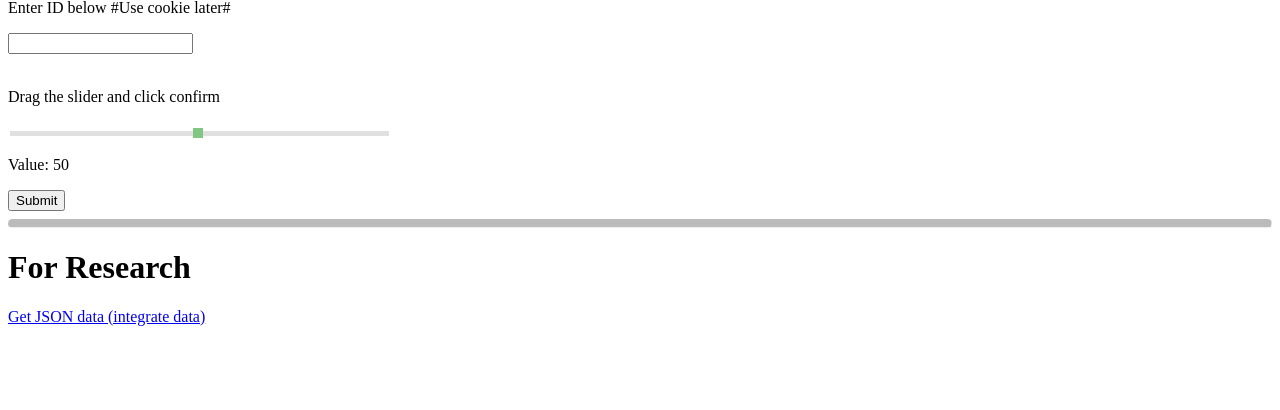
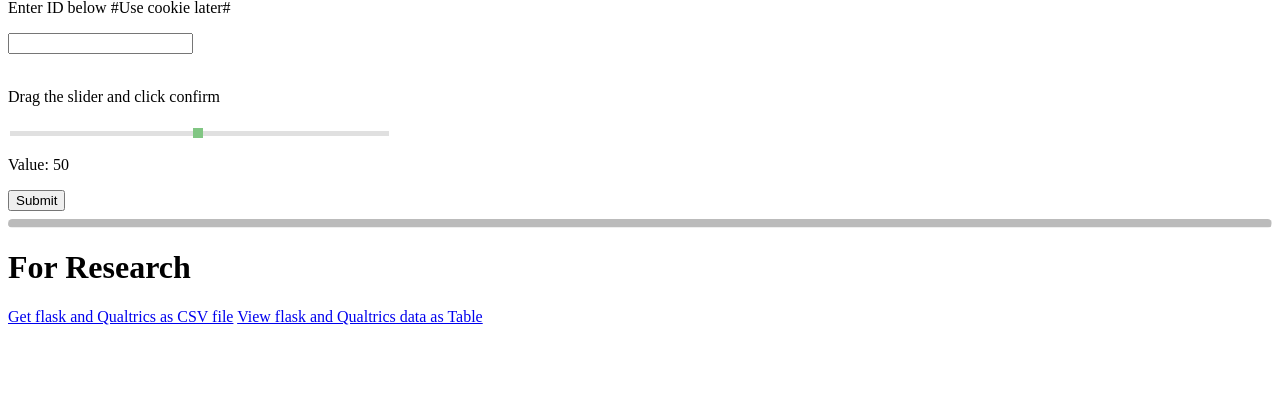
Before and after one commit to seanzhan0319/testSurvey, a Flask app: page / in a window 1280 px wide. Shown: the part 81-491 px from the top of the page. Run offline with Flask 2, Linux system fonts and the light colour scheme; some libraries are stand-ins or nearby versions.

Commit message:
Adding support for csv file streaming

```diff
--- a/app.py
+++ b/app.py
@@ -1,4 +1,4 @@
-from flask import Flask, render_template, request, send_file
+from flask import Flask, render_template, request, send_file, Response
 from flask_sqlalchemy import SQLAlchemy
 from pytrics_get import pytrics_get, pytrics_data
 import json
@@ -128,5 +128,18 @@ def pytrics_integrate():
     return render_template('index.html', data=out_data)
 
 
+@app.route('/output.csv')
+def generate_large_csv():
+    json_set = pytrics_data('SV_9sEnmiY7pG27C7P')
+
+    def generate():
+        # for row in iter_all_rows():
+        yield 'userID,flaskAnswer,QualtricsAnswer' + '\n'
+        for response in json_set["responses"]:
+            # yield ','.join(row) + '\n'
+            yield str(response["values"]["QID2_TEXT"]) + ',' + str(0) + ',' + str(response["values"]["QID3"]) + '\n'
+    return Response(generate(), mimetype='text/csv')
+
+
 if __name__ == '__main__':
     app.run()
--- a/templates/index.html
+++ b/templates/index.html
@@ -61,8 +61,11 @@
     </div>
     <hr class="rounded">
     <h1>For Research</h1>
+    <span>
+        <a href="/output.csv">Get flask and Qualtrics as CSV file</a>
+    </span>
     <span id="pytrics_integrate">
-        <a href="/pytrics_integrate">Get JSON data (integrate data)</a>
+        <a href="/pytrics_integrate">View flask and Qualtrics data as Table</a>
     </span>
     <br>
     {% if data %}
```
